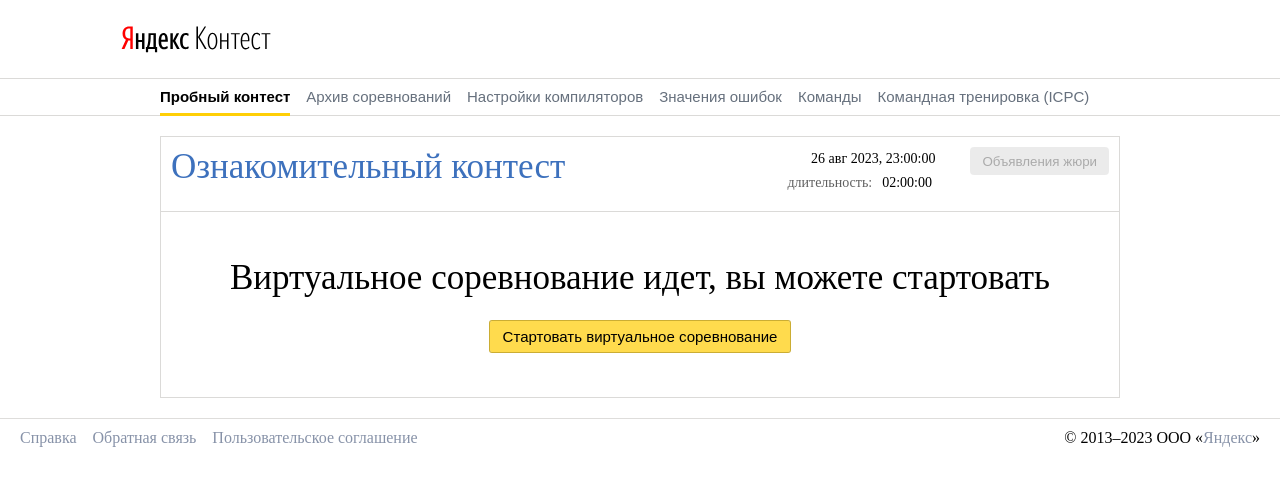
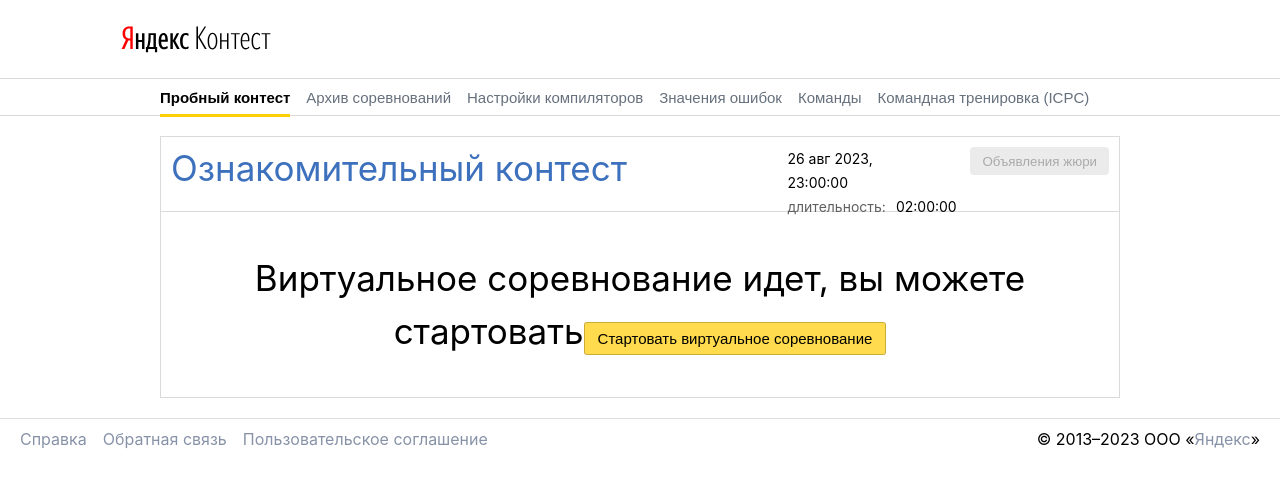
Before and after one commit to ilyamolokov/icpc, a React (Create React App) app: page / in a window 1280 px wide. Shown: the top 486 px of the page. Built offline with nearby package versions, Linux system fonts and the light colour scheme.

Commit message:
feat: add font

```diff
--- a/src/index.css
+++ b/src/index.css
@@ -30,6 +30,14 @@ html,
 body {
   max-width: 100vw;
 }
+body {
+  margin: 0;
+  font-family: -apple-system, BlinkMacSystemFont, 'Segoe UI', 'Roboto', 'Oxygen',
+    'Ubuntu', 'Cantarell', 'Fira Sans', 'Droid Sans', 'Helvetica Neue',
+    sans-serif;
+  -webkit-font-smoothing: antialiased;
+  -moz-osx-font-smoothing: grayscale;
+}
 
 a {
   color: inherit;
```
